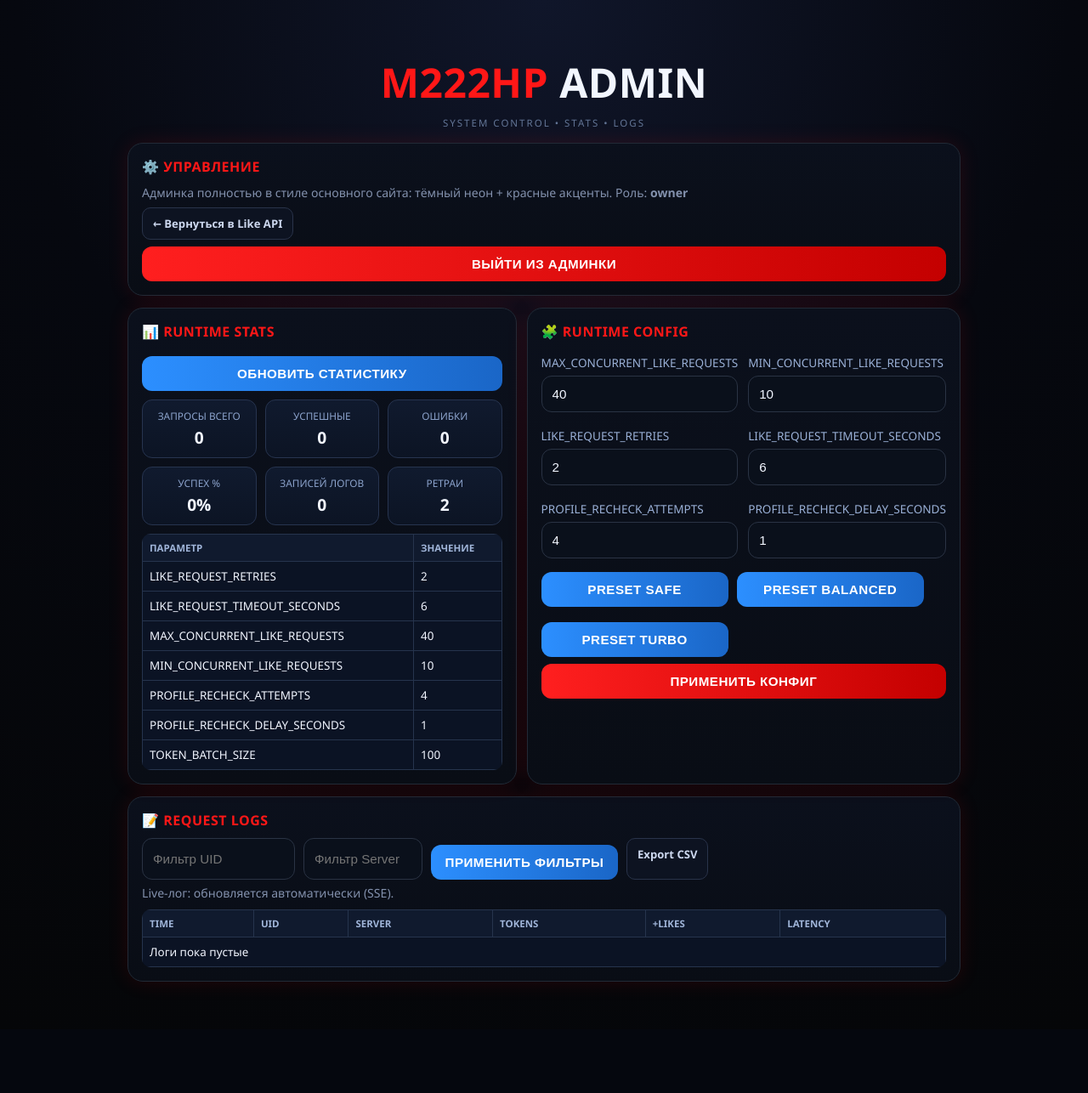
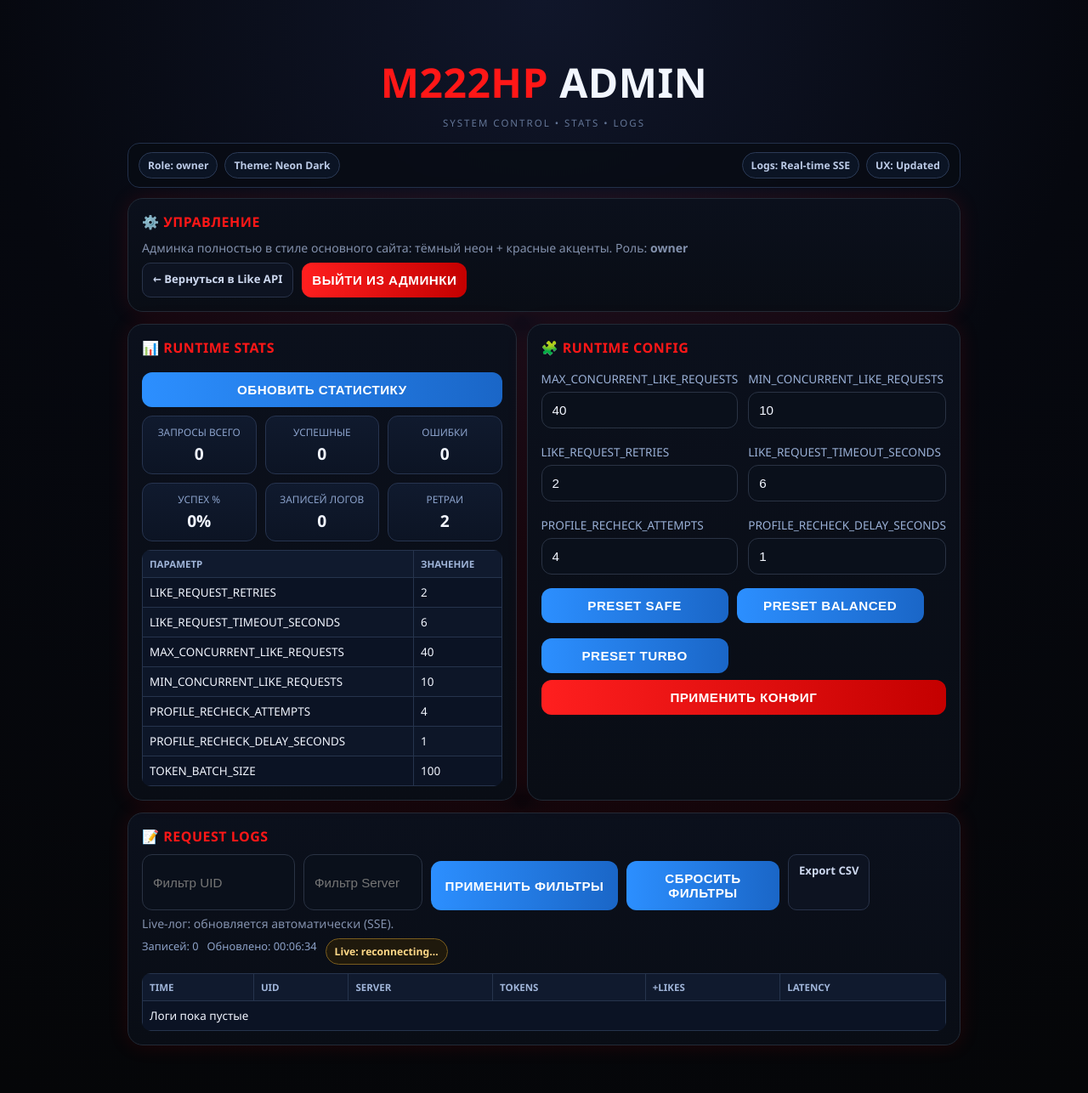
Before and after one commit to nursailauov/like, a Flask app: page /admin in a window 1280 px wide. Shown: the whole page at 85% size. Before the commit the page ends 1158 px from the top, so only its background shows below. Run offline with Flask 3, Linux system fonts and the light colour scheme; the visitor is signed in with stand-in values (Sample User, id 1); data that the repository does not hold is empty.

Commit message:
Polish admin UI with better layout and live log UX

```diff
--- a/templates/admin.html
+++ b/templates/admin.html
@@ -28,6 +28,34 @@
     }
 
     .shell { width: min(980px, 100%); margin: 40px auto 0; }
+    .sticky-head {
+      position: sticky;
+      top: 10px;
+      z-index: 20;
+      backdrop-filter: blur(6px);
+      background: rgba(8, 12, 20, 0.78);
+      border: 1px solid #22304a;
+      border-radius: 14px;
+      padding: 10px 12px;
+      margin-bottom: 12px;
+      display: flex;
+      flex-wrap: wrap;
+      gap: 8px;
+      align-items: center;
+      justify-content: space-between;
+    }
+    .badges { display:flex; gap:8px; flex-wrap:wrap; }
+    .pill {
+      border: 1px solid #2b3a56;
+      background: #0b1424;
+      border-radius: 999px;
+      padding: 6px 10px;
+      font-size: .76rem;
+      color: #bbcae6;
+      font-weight: 700;
+    }
+    .pill.good { border-color: #1f6a3f; color: #9de2b8; background: #0b1a13; }
+    .pill.warn { border-color: #7a5d1e; color: #ffd988; background: #1f190c; }
 
     .brand { text-align: center; margin-bottom: 16px; }
     .brand h1 {
@@ -93,6 +121,7 @@
     }
 
     .btn.secondary { background: linear-gradient(90deg, #2c8fff, #1a66c7); }
+    .btn:hover { filter: brightness(1.08); transform: translateY(-1px); transition: .15s ease; }
 
     .grid {
       display: grid;
@@ -147,6 +176,9 @@
     }
     .table th { background:#101a2e; color:#9fb4d8; text-transform:uppercase; font-size:.72rem; }
     .table td { background:#0b1324; }
+    .table tbody tr:nth-child(even) td { background: #0d1628; }
+    .table tbody tr:hover td { background: #14213a; }
+    .table-wrap { overflow:auto; border-radius: 10px; }
 
     .top-actions {
       display:flex;
@@ -165,6 +197,14 @@
       font-size:.82rem;
       font-weight:700;
     }
+    .log-meta {
+      margin-top: 8px;
+      color: #8ca1c7;
+      font-size: .8rem;
+      display: flex;
+      gap: 10px;
+      flex-wrap: wrap;
+    }
 
     .error { color:#ff8f8f; margin-top:8px; }
 
@@ -180,6 +220,18 @@
       <h1><span>M222HP</span> Admin</h1>
       <p>System Control • Stats • Logs</p>
     </header>
+    {% if is_admin %}
+      <section class="sticky-head">
+        <div class="badges">
+          <span class="pill">Role: {{ admin_role }}</span>
+          <span class="pill">Theme: Neon Dark</span>
+        </div>
+        <div class="badges">
+          <span class="pill">Logs: Real-time SSE</span>
+          <span class="pill">UX: Updated</span>
+        </div>
+      </section>
+    {% endif %}
 
     {% if not is_admin %}
       <section class="panel" style="max-width:520px;margin:0 auto;">
@@ -198,10 +250,10 @@
         <p class="muted">Админка полностью в стиле основного сайта: тёмный неон + красные акценты. Роль: <b>{{ admin_role }}</b></p>
         <div class="top-actions">
           <a href="/">← Вернуться в Like API</a>
+          <form method="post" action="/admin/logout" style="margin:0;">
+            <button class="btn" type="submit" style="margin:0;max-width:220px;">Выйти из админки</button>
+          </form>
         </div>
-        <form method="post" action="/admin/logout">
-          <button class="btn" type="submit">Выйти из админки</button>
-        </form>
       </section>
 
       <section class="grid">
@@ -238,10 +290,16 @@
           <input id="filterUid" placeholder="Фильтр UID" style="max-width:180px;">
           <input id="filterServer" placeholder="Фильтр Server" style="max-width:140px;">
           <button id="applyLogsFilter" class="btn secondary" type="button" style="max-width:220px;">Применить фильтры</button>
+          <button id="clearLogsFilter" class="btn secondary" type="button" style="max-width:180px;">Сбросить фильтры</button>
           <a id="exportCsv" href="/admin/api/logs.csv?limit=300" style="max-width:220px;text-align:center;">Export CSV</a>
         </div>
         <p class="muted" style="margin:.4rem 0 0;">Live-лог: обновляется автоматически (SSE).</p>
-        <div id="logsTableWrap"></div>
+        <div class="log-meta">
+          <span id="logCount">Записей: 0</span>
+          <span id="logUpdatedAt">Обновлено: —</span>
+          <span id="liveStatus" class="pill warn">Live: connecting…</span>
+        </div>
+        <div id="logsTableWrap" class="table-wrap"></div>
         <pre id="logsOut" style="display:none;">Загрузка...</pre>
       </section>
 
@@ -252,6 +310,9 @@
         const logsTableWrap = document.getElementById('logsTableWrap');
         const filterUid = document.getElementById('filterUid');
         const filterServer = document.getElementById('filterServer');
+        const logCount = document.getElementById('logCount');
+        const logUpdatedAt = document.getElementById('logUpdatedAt');
+        const liveStatus = document.getElementById('liveStatus');
         const configOut = document.getElementById('configOut');
         let logsEventSource = null;
         const cfgInputs = {
@@ -314,6 +375,7 @@
         }
 
         function renderLogsPretty(payload) {
+          const logs = payload.logs || [];
           const rows = (payload.logs || []).map(log => `
             <tr>
               <td>${log.time || '-'}</td>
@@ -331,6 +393,8 @@
               <tbody>${rows || '<tr><td colspan=\"6\">Логи пока пустые</td></tr>'}</tbody>
             </table>
           `;
+          logCount.textContent = `Записей: ${logs.length}`;
+          logUpdatedAt.textContent = `Обновлено: ${new Date().toLocaleTimeString('ru-RU')}`;
 
         }
 
@@ -354,6 +418,8 @@
           if (logsEventSource) {
             logsEventSource.close();
           }
+          liveStatus.textContent = 'Live: connecting…';
+          liveStatus.className = 'pill warn';
           logsEventSource = new EventSource(streamUrl);
 
           logsEventSource.addEventListener('logs', (event) => {
@@ -361,13 +427,19 @@
               const payload = JSON.parse(event.data || '{}');
               renderLogsPretty(payload);
               logsOut.textContent = JSON.stringify(payload, null, 2);
+              liveStatus.textContent = 'Live: connected';
+              liveStatus.className = 'pill good';
             } catch (e) {
               logsOut.textContent = 'SSE parse error: ' + String(e);
+              liveStatus.textContent = 'Live: parse error';
+              liveStatus.className = 'pill warn';
             }
           });
 
           logsEventSource.onerror = () => {
             logsOut.textContent = 'Live stream disconnected. Reconnecting...';
+            liveStatus.textContent = 'Live: reconnecting…';
+            liveStatus.className = 'pill warn';
           };
         }
         window.addEventListener('beforeunload', () => {
@@ -376,6 +448,12 @@
 
         document.getElementById('refreshStats').addEventListener('click', loadStats);
         document.getElementById('applyLogsFilter').addEventListener('click', () => {
+          startLiveLogs();
+          loadLogsOnce();
+        });
+        document.getElementById('clearLogsFilter').addEventListener('click', () => {
+          filterUid.value = '';
+          filterServer.value = '';
           startLiveLogs();
           loadLogsOnce();
         });
```
